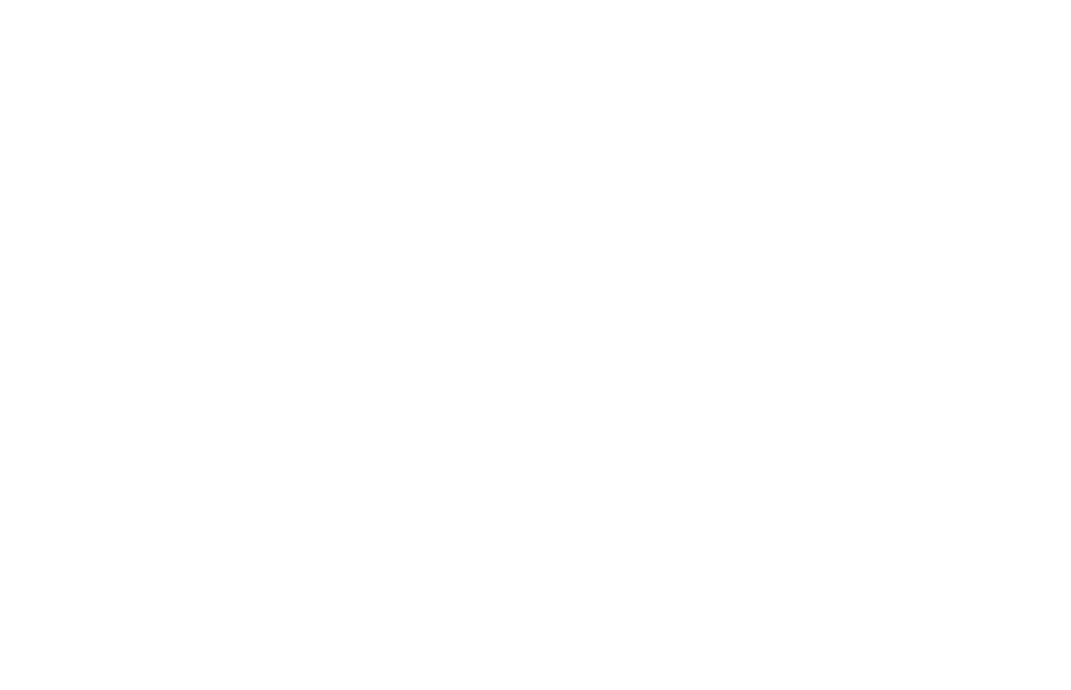
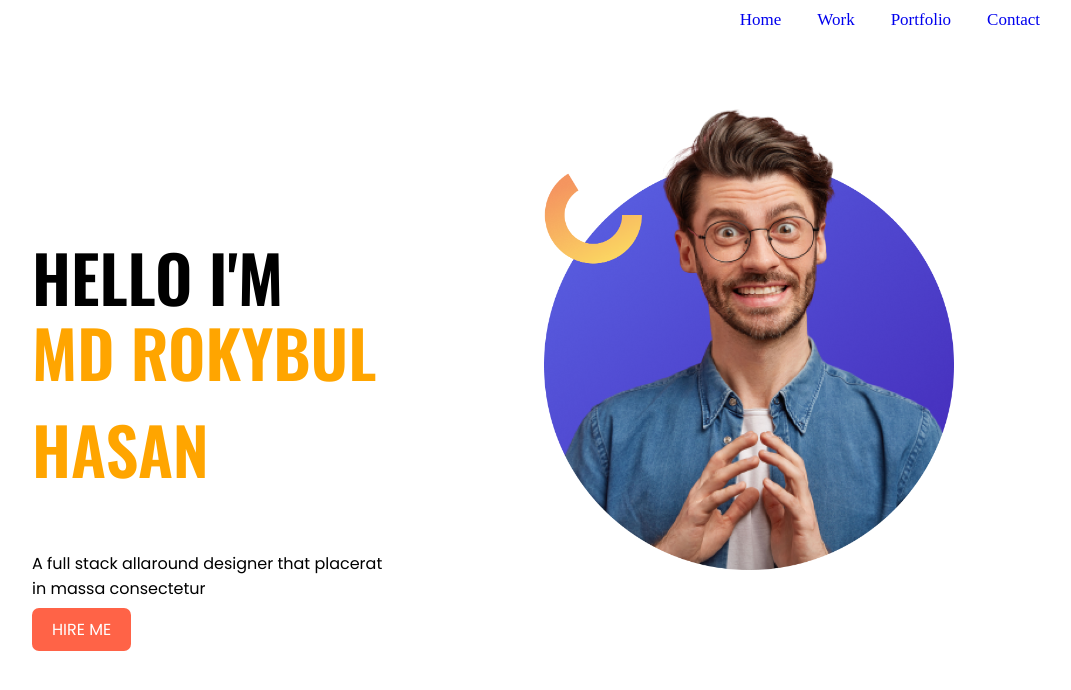
Before and after one commit to MdRokybul/my-new-personal-portfolio, a plain HTML site: page index.html in a window 1280 px wide. Shown: the whole page, without its empty margins (96-1167 px from the left). Drawn offline with nearby package versions, Linux system fonts and the light colour scheme.

Commit message:
first section done

```diff
--- a/index.html
+++ b/index.html
@@ -5,8 +5,47 @@
     <meta http-equiv="X-UA-Compatible" content="IE=edge">
     <meta name="viewport" content="width=device-width, initial-scale=1.0">
     <title>My New Personal Portfolio</title>
+    <link rel="preconnect" href="https://fonts.googleapis.com">
+    <link rel="preconnect" href="https://fonts.gstatic.com" crossorigin>
+    <link href="https://fonts.googleapis.com/css2?family=Oswald:wght@600&display=swap" rel="stylesheet">
+    <link rel="preconnect" href="https://fonts.googleapis.com">
+    <link rel="preconnect" href="https://fonts.gstatic.com" crossorigin>
+    <link href="https://fonts.googleapis.com/css2?family=Poppins&display=swap" rel="stylesheet">
+    <link rel="stylesheet" href="style.css">
 </head>
 <body>
+    <section>
+        <div class="menu-bar">
+            <a class="menu" href="#">Home</a>
+            <a class="menu" href="#">Work</a>
+            <a class="menu" href="#">Portfolio</a>
+            <a class="menu" href="#">Contact</a>
+        </div>
+    </section>
+    <section style="padding-top: 20px;">
+        <div class="half-width" style="padding-top: 15%;">
+            <h2 class="title head-title">HELLO I'M</h2>
+            <h2 class="title head-title" style="color: orange; margin-top: -75px;">MD ROKYBUL HASAN</h2>
+            <p class="regular-font">A full stack allaround designer that placerat
+                <br>
+                in massa consectetur</p>
+            <a class="regular-font common-button" href="#">HIRE ME</a>
+        </div>
+        <div class="half-width">
+            <img src="images/do not use this pic.png" alt="">
+        </div>
+    </section>
+    <section>
 
+    </section>
+    <section>
+
+    </section>
+    <section>
+
+    </section>
+    <section>
+
+    </section>
 </body>
 </html>
--- /dev/null
+++ b/style.css
@@ -0,0 +1,44 @@
+body{
+    margin: 0 10%;
+}
+
+.menu-bar{
+    float: right;
+    /* margin-right: 10%; */
+    margin-top: 10px;
+}
+.menu{
+    text-align: center;
+    padding: 14px 16px;
+    text-decoration: none;
+    font-size: 17px;
+}
+.title{
+    font-family: 'Oswald', sans-serif;
+}
+
+.regular-font{
+    font-family: 'Poppins', sans-serif;
+}
+.head-title{
+    font-weight: 700;
+    font-size: 65px;
+}
+
+.common-button{
+    text-decoration: none;
+    padding: 10px 20px;
+    background-color: tomato;
+    color: white;
+    border-radius: 7px;
+}
+
+.half-width{
+    width: 50%;
+    float: left;
+    height: 500px;
+}
+
+.half-width img{
+    width: 80%;
+}
```
